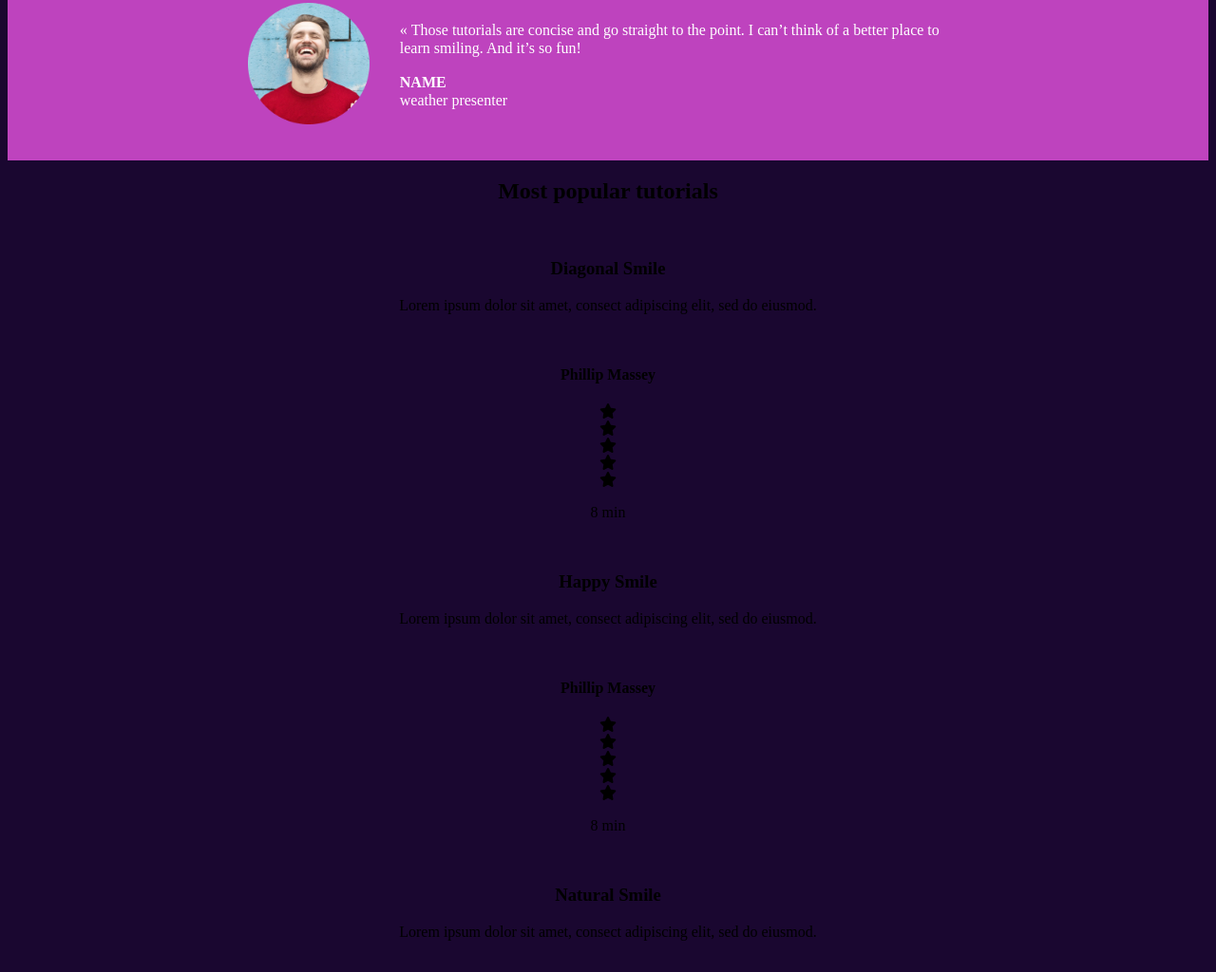
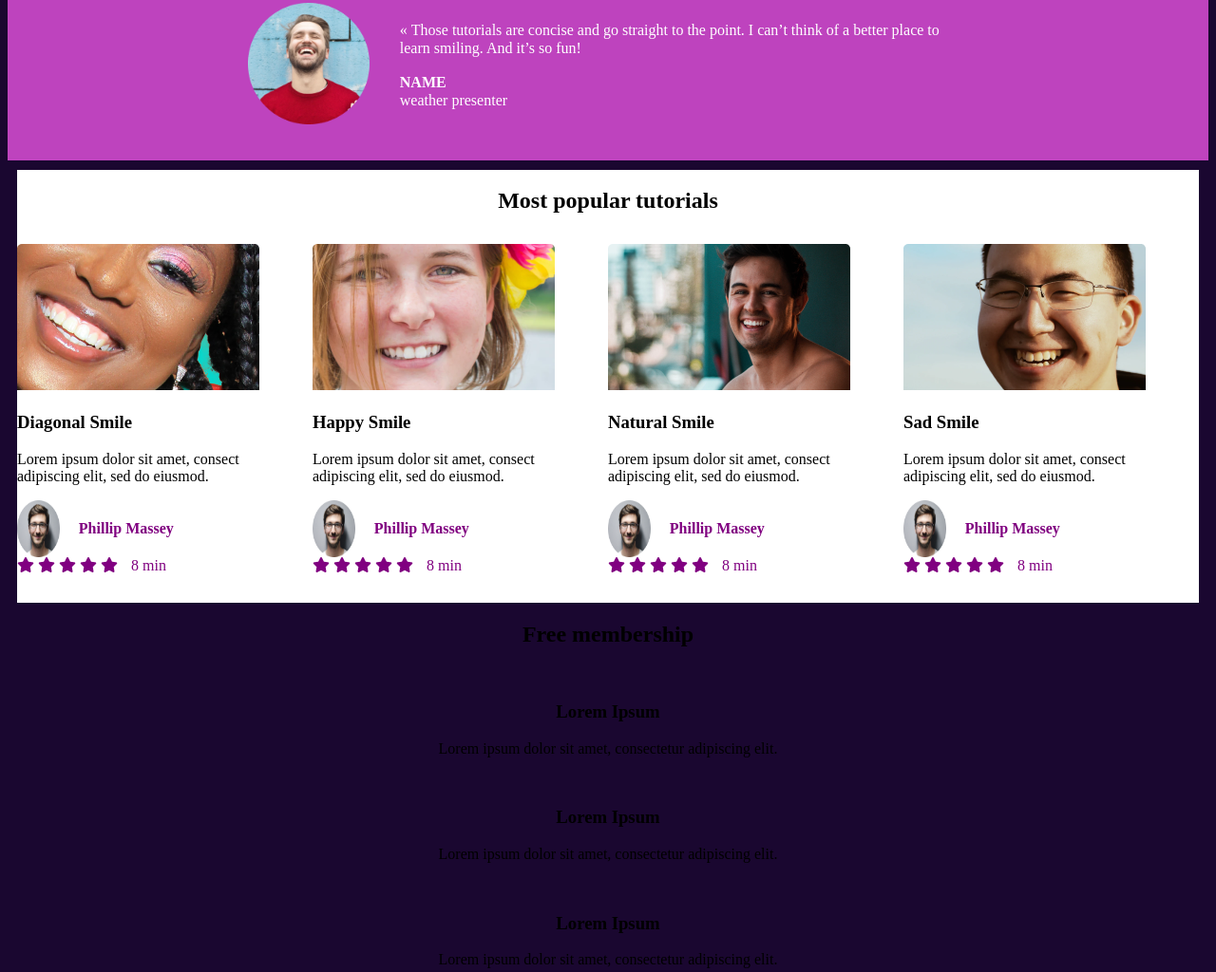
Before and after one commit to Ahmedhassan1990ali/alx_html_css, a plain HTML site: page css_advanced/index.html in a window 1280 px wide. Shown: the part 902-1926 px from the top of the page at 95% size. Drawn offline with Linux system fonts and the light colour scheme.

Commit message:
Task 4. Videos list

```diff
--- a/css_advanced/index.html
+++ b/css_advanced/index.html
@@ -65,17 +65,17 @@
                 <P>weather presenter</P>
             </div>
         </section>
-        <section>
+        <section id="videos">
             <h2>Most popular tutorials</h2>
             <div>
-                <img src="./images/Bitmap (1).png" alt="">
+                <img src="./CSS Advanced images/9.png" alt="">
                 <h3>Diagonal Smile</h3>
                 <p>Lorem ipsum dolor sit amet, consect adipiscing elit, sed do eiusmod.</p>
-                <div>
-                    <img src="./images/1 (3).png" alt="">
+                <div class="philip">
+                    <img src="./CSS Advanced images/1.png" alt="">
                     <h4>Phillip Massey</h4>
                 </div>
-                <div>
+                <div class="stars">
                     <div><i class="fa-solid fa-star"></i></div>
                     <div><i class="fa-solid fa-star"></i></div>
                     <div><i class="fa-solid fa-star"></i></div>
@@ -85,14 +85,14 @@
                 <p>8 min</p>
             </div>
             <div>
-                <img src="./images/Bitmap (4).png" alt="">
+                <img src="./CSS Advanced images/7.png" alt="">
                 <h3>Happy Smile</h3>
                 <p>Lorem ipsum dolor sit amet, consect adipiscing elit, sed do eiusmod.</p>
-                <div>
-                    <img src="./images/1 (3).png" alt="">
+                <div class="philip">
+                    <img src="./CSS Advanced images/1.png" alt="">
                     <h4>Phillip Massey</h4>
                 </div>
-                <div>
+                <div class="stars">
                     <div><i class="fa-solid fa-star"></i></div>
                     <div><i class="fa-solid fa-star"></i></div>
                     <div><i class="fa-solid fa-star"></i></div>
@@ -102,14 +102,14 @@
                 <p>8 min</p>
             </div>
             <div>
-                <img src="./images/Bitmap (3).png" alt="">
+                <img src="./CSS Advanced images/8.png" alt="">
                 <h3>Natural Smile</h3>
                 <p>Lorem ipsum dolor sit amet, consect adipiscing elit, sed do eiusmod.</p>
-                <div>
-                    <img src="./images/1 (3).png" alt="">
+                <div class="philip">
+                    <img src="./CSS Advanced images/1.png" alt="">
                     <h4>Phillip Massey</h4>
                 </div>
-                <div>
+                <div class="stars">
                     <div><i class="fa-solid fa-star"></i></div>
                     <div><i class="fa-solid fa-star"></i></div>
                     <div><i class="fa-solid fa-star"></i></div>
@@ -119,14 +119,14 @@
                 <p>8 min</p>
             </div>
             <div>
-                <img src="./images/Bitmap (2).png" alt="">
+                <img src="./CSS Advanced images/6.png" alt="">
                 <h3>Sad Smile</h3>
                 <p>Lorem ipsum dolor sit amet, consect adipiscing elit, sed do eiusmod.</p>
-                <div>
-                    <img src="./images/1 (3).png" alt="">
+                <div class="philip">
+                    <img src="./CSS Advanced images/1.png" alt="">
                     <h4>Phillip Massey</h4>
                 </div>
-                <div>
+                <div class="stars">
                     <div><i class="fa-solid fa-star"></i></div>
                     <div><i class="fa-solid fa-star"></i></div>
                     <div><i class="fa-solid fa-star"></i></div>
--- a/css_advanced/styles.css
+++ b/css_advanced/styles.css
@@ -129,3 +129,65 @@ h1 {
 #second-section p {
     margin: 0%;
 }
+
+/* ----------------------------------------------------------- */
+
+#videos {
+    background-color: white;
+    display: flex;
+    flex-wrap: wrap;
+    gap: 12px;
+    padding-bottom: 30px;
+    margin: 10px;
+}
+
+#videos h2 {
+    width: 600px;
+    flex: 0 0 100%;
+    /* background-color: blue; */
+}
+
+#videos > div {
+    flex: 1 1 calc(25%-12px);
+    min-width: 140px;
+    width: calc(25% - 12px);
+    text-align: left;
+}
+
+#videos > div >img::after {
+    background: url("./CSS Advanced images/play.png")
+}
+
+.philip {
+    display: flex;
+    gap: 20px;
+    color: purple;
+}
+
+.philip img {
+    width: 15%;
+    display: inline-block;
+}
+
+.philip p {
+    display: inline-block;
+}
+
+.stars {
+    display: inline-block;
+    flex-direction: row;
+    color: purple;
+}
+
+.stars div {
+    display: inline;
+}
+
+.stars +p {
+    margin-left: 10px;
+    display: inline;
+    text-align: right;
+    color: purple;
+}
+
+/* -------------------------------------------------------- */
```
